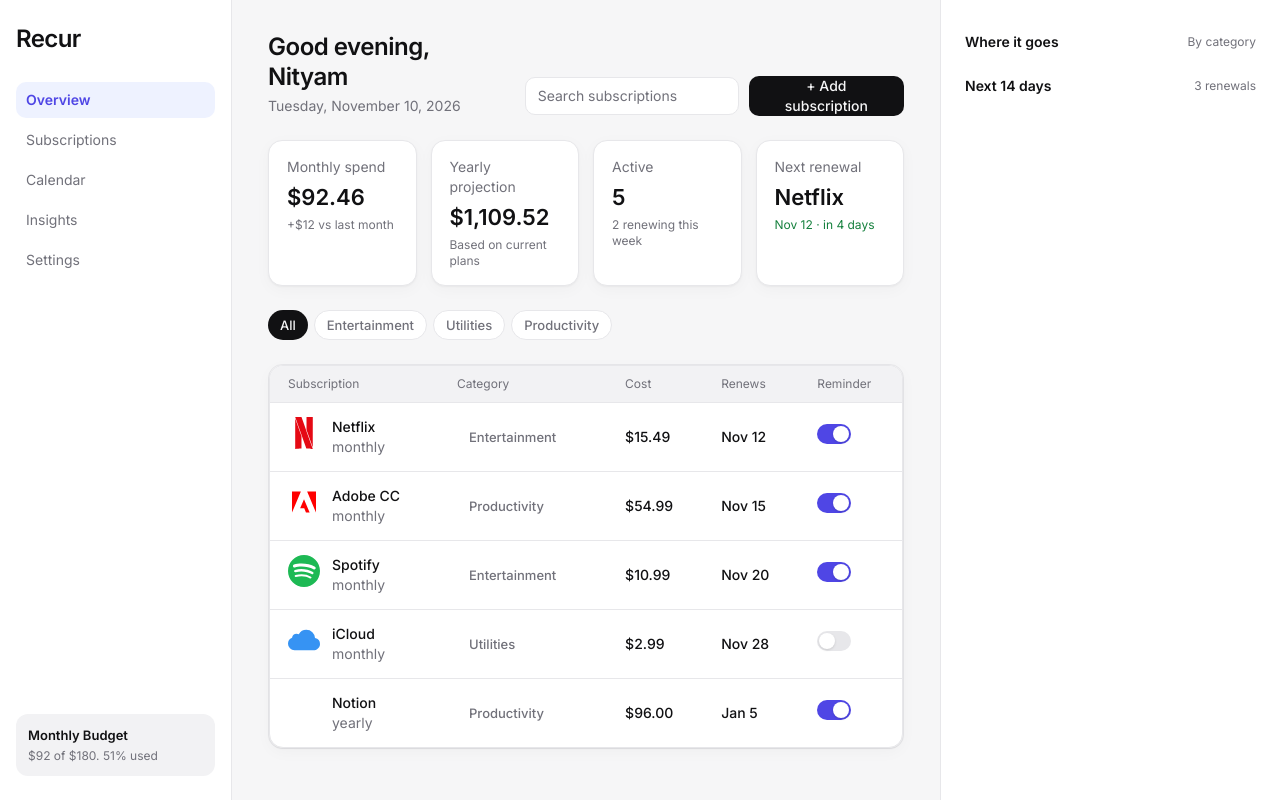
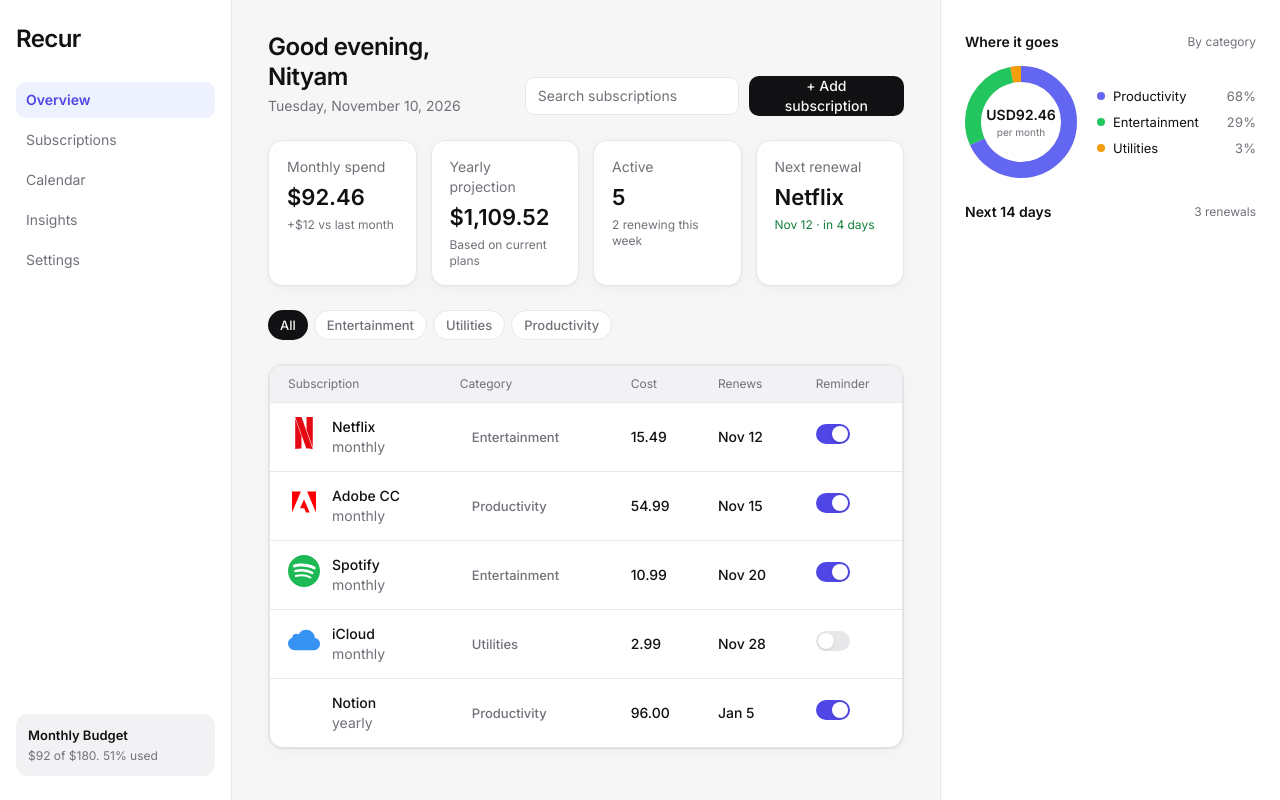
Before and after one commit to nityambakshi/subscription-tracker-ui, a React (Vite) app: page / in a window 1280 px wide. Built offline with nearby package versions, Linux system fonts and the light colour scheme.

Commit message:
Designed chart

```diff
--- /dev/null
+++ b/src/components/charts/DonutChart.tsx
@@ -0,0 +1,82 @@
+import { toneClasses, type DonutSlice } from '@/types/chart';
+
+const SIZE = 112;
+const STROKE = 16;
+const RADIUS = (SIZE - STROKE) / 2;          // 48, so the outer edge is 56
+const CIRCUMFERENCE = 2 * Math.PI * RADIUS;
+
+type DonutChartProps = {
+  slices: DonutSlice[];
+  currency: string;
+  centerLabel?: string;   // default 'per month'
+};
+
+export function DonutChart({ slices, currency, centerLabel = 'per month' }: DonutChartProps) {
+  const total = slices.reduce((sum, s) => sum + s.value, 0);
+  const percent = (value: number) => (total > 0 ? Math.round((value / total) * 100) : 0);
+
+  const summary = slices.map((s) => `${s.label} ${percent(s.value)}%`).join(', ');
+
+  // Each slice starts where the previous one ended
+  let offset = 0;
+  const arcs = slices.map((s) => {
+    const length = total > 0 ? (s.value / total) * CIRCUMFERENCE : 0;
+    const arc = { slice: s, length, offset };
+    offset += length;
+    return arc;
+  });
+
+  return (
+    <div className="flex items-center gap-5">
+      <div className="relative size-28 shrink-0">
+        <svg
+          viewBox={`0 0 ${SIZE} ${SIZE}`}
+          role="img"
+          aria-label={total > 0 ? `Spending by category: ${summary}` : 'No spending yet'}
+          className="-rotate-90"
+        >
+          {/* Track, shown when there's nothing to draw */}
+          <circle
+            cx={SIZE / 2}
+            cy={SIZE / 2}
+            r={RADIUS}
+            fill="none"
+            strokeWidth={STROKE}
+            className="stroke-border"
+          />
+
+          {arcs.map(({ slice, length, offset }) => (
+            <circle
+              key={slice.id}
+              cx={SIZE / 2}
+              cy={SIZE / 2}
+              r={RADIUS}
+              fill="none"
+              strokeWidth={STROKE}
+              strokeDasharray={`${length} ${CIRCUMFERENCE - length}`}
+              strokeDashoffset={-offset}
+              className={toneClasses[slice.tone].stroke}
+            />
+          ))}
+        </svg>
+
+        <div className="absolute inset-0 flex flex-col items-center justify-center">
+          <span className="text-body font-semibold tabular-nums text-fg">
+            {total > 0 ? `${currency}${total.toFixed(2)}` : '—'}
+          </span>
+          <span className="text-micro text-fg-muted">{centerLabel}</span>
+        </div>
+      </div>
+
+      <ul className="flex min-w-0 flex-1 flex-col gap-2">
+        {slices.map((s) => (
+          <li key={s.id} className="flex items-center gap-2 text-label">
+            <span aria-hidden="true" className={`size-2 shrink-0 rounded-full ${toneClasses[s.tone].bg}`} />
+            <span className="truncate text-fg">{s.label}</span>
+            <span className="ml-auto tabular-nums text-fg-muted">{percent(s.value)}%</span>
+          </li>
+        ))}
+      </ul>
+    </div>
+  );
+}
--- a/src/components/layout/CategoryFilter.tsx
+++ b/src/components/layout/CategoryFilter.tsx
@@ -15,7 +15,12 @@ export function CategoryFilter({ value, onChange }: Props) {
       className="flex gap-1.5 overflow-x-auto"
     >
       {categories.map((c) => (
-        <Chip key={c} active={value === c} onClick={() => onChange(c)}>
+        <Chip
+          key={c}
+          clickable={true}
+          active={value === c}
+          onClick={() => onChange(c)}
+        >
           {c}
         </Chip>
       ))}
--- a/src/components/layout/RightPanel.tsx
+++ b/src/components/layout/RightPanel.tsx
@@ -1,12 +1,21 @@
+import { subscriptionTableRows } from '@/constants/subscription-table.mock';
+import { DonutChart } from '../charts/DonutChart';
 import { SectionHeader } from '../ui/SectionHeader';
 import { Panel } from './Panel';
+import { categorySlices } from '@/util/categorySlices';
 
 export function RightPanel() {
+  const slices = categorySlices(subscriptionTableRows);
+  console.log("SLICES -------------------- ", slices)
   return (
     <Panel side="right" size="panel">
       <section className="flex flex-col gap-3.5">
         <SectionHeader title="Where it goes" meta="By category" />
         {/* <DonutChart data={categories} /> */}
+        <DonutChart
+          slices={slices}
+          currency="USD"
+        />
       </section>
 
       <section className="flex flex-col gap-3">
--- a/src/components/ui/Chip.tsx
+++ b/src/components/ui/Chip.tsx
@@ -20,10 +20,9 @@ export function Chip({
         'inline-flex h-7.5 shrink-0 items-center rounded-full px-3 text-label font-medium',
         'transition-colors duration-fast focus-visible:outline-none focus-visible:ring-2 focus-visible:ring-ring',
         clickable ? 'hover:cursor-pointer' : '',
-        active
+        clickable && active
           ? 'bg-inverse text-inverse-fg'
           : 'border border-border bg-surface text-fg-muted',
-        clickable && active ? 'hover:text-fg' : '',
         className,
       ].join(' ')}
       {...props}
--- a/src/constants/subscription-table.mock.ts
+++ b/src/constants/subscription-table.mock.ts
@@ -5,7 +5,7 @@ export const subscriptionTableRows: SubscriptionTableRow[] = [
     id: 'netflix',
     name: 'Netflix',
     category: 'Entertainment',
-    cost: '$15.49',
+    cost: '15.49',
     renews: 'Nov 12',
     reminder: true,
     cycle: 'monthly',
@@ -14,7 +14,7 @@ export const subscriptionTableRows: SubscriptionTableRow[] = [
     id: 'adobe',
     name: 'Adobe CC',
     category: 'Productivity',
-    cost: '$54.99',
+    cost: '54.99',
     renews: 'Nov 15',
     reminder: true,
     cycle: 'monthly',
@@ -23,7 +23,7 @@ export const subscriptionTableRows: SubscriptionTableRow[] = [
     id: 'spotify',
     name: 'Spotify',
     category: 'Entertainment',
-    cost: '$10.99',
+    cost: '10.99',
     renews: 'Nov 20',
     reminder: true,
     cycle: 'monthly',
@@ -32,7 +32,7 @@ export const subscriptionTableRows: SubscriptionTableRow[] = [
     id: 'icloud',
     name: 'iCloud',
     category: 'Utilities',
-    cost: '$2.99',
+    cost: '2.99',
     renews: 'Nov 28',
     reminder: false,
     cycle: 'monthly',
@@ -41,7 +41,7 @@ export const subscriptionTableRows: SubscriptionTableRow[] = [
     id: 'notion',
     name: 'Notion',
     category: 'Productivity',
-    cost: '$96.00',
+    cost: '96.00',
     renews: 'Jan 5',
     reminder: true,
     cycle: 'yearly',
--- /dev/null
+++ b/src/types/chart.ts
@@ -0,0 +1,15 @@
+export type ChartTone = 'chart-1' | 'chart-2' | 'chart-3' | 'chart-4';
+
+export type DonutSlice = {
+  id: string;
+  label: string;
+  value: number;
+  tone: ChartTone;
+};
+
+export const toneClasses: Record<ChartTone, { stroke: string; bg: string }> = {
+  'chart-1': { stroke: 'stroke-chart-1', bg: 'bg-chart-1' },
+  'chart-2': { stroke: 'stroke-chart-2', bg: 'bg-chart-2' },
+  'chart-3': { stroke: 'stroke-chart-3', bg: 'bg-chart-3' },
+  'chart-4': { stroke: 'stroke-chart-4', bg: 'bg-chart-4' },
+};
--- /dev/null
+++ b/src/util/categorySlices.ts
@@ -0,0 +1,30 @@
+// src/components/charts/categorySlices.ts
+import type { SubscriptionTableRow } from '@/types/subscription-table';
+import type { ChartTone, DonutSlice } from '@/types/chart';
+
+// Fixed colours per category, so the same category always gets the same colour
+const categoryTone: Record<string, ChartTone> = {
+  Productivity: 'chart-1',
+  Entertainment: 'chart-2',
+  Utilities: 'chart-3',
+};
+
+// Monthly equivalent, so yearly plans are comparable with monthly ones
+const toMonthly = (s: SubscriptionTableRow) =>
+  s.cycle === 'yearly' ? Number(s.cost) / 12 : +s.cost;
+
+export function categorySlices(subs: SubscriptionTableRow[]): DonutSlice[] {
+  const totals = new Map<string, number>();
+  for (const s of subs) {
+    totals.set(s.category, (totals.get(s.category) ?? 0) + toMonthly(s));
+  }
+
+  return [...totals.entries()]
+    .sort((a, b) => b[1] - a[1]) // largest first, as in Figma
+    .map(([category, value]) => ({
+      id: category,
+      label: category,
+      value,
+      tone: categoryTone[category] ?? 'chart-4',
+    }));
+}
```
